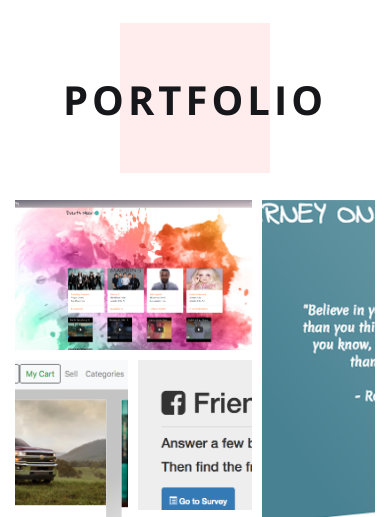
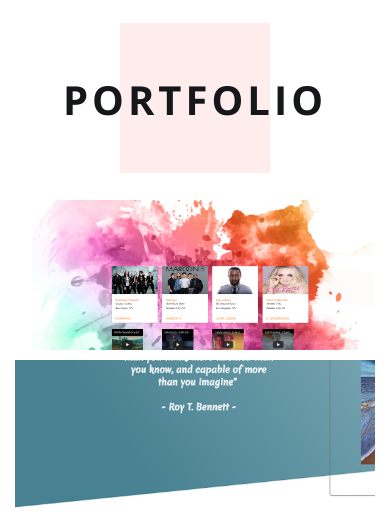
Before and after one commit to KaseemJ/BrandingPortfolio, a PHP site: page / in a window 390 px wide; the page is wider, and only the part inside the window is pictured. Shown: the part 2251-2768 px from the top of that part. Run offline with PHP 8.4, Linux system fonts and the light colour scheme; some libraries are stand-ins or nearby versions.

Commit message:
queries completed psection

```diff
--- a/css/portfolio-section.css
+++ b/css/portfolio-section.css
@@ -185,10 +185,76 @@
 
 /* tablets */
 @media only screen and (max-width: 960px) {
-
+    #portfolio-section .portfolio-container {
+        display: grid;
+        grid-template-columns: 1fr 1fr;
+        grid-template-rows: 150px 150px 150px 150px 150px 150px 150px 150px;
+        grid-gap: 10px;
+    }
+    #portfolio-section .portfolio-container .box.image1 {
+        grid-column: 1 / 2;
+        grid-row: 1 / 3;
+    }
+    #portfolio-section .portfolio-container .box.image2 {
+        grid-column: 2 / 3;
+        grid-row: 1 / 3;
+    }
+    #portfolio-section .portfolio-container .box.image3 {
+        grid-column: 1 / 2;
+        grid-row: 3 / 5;
+    }
+    #portfolio-section .portfolio-container .box.image4 {
+        grid-column: 2 / 3;
+        grid-row: 3 / 5;
+    }
+    #portfolio-section .portfolio-container .box.image5 {
+        grid-column: 1 / 2;
+        grid-row: 5 / 7;
+    }
+    #portfolio-section .portfolio-container .box.image6 {
+        grid-column: 2 / 3;
+        grid-row: 5 / 7;
+    }
+    #portfolio-section .portfolio-container .box.image7 {
+        grid-column: 1 / 4;
+        grid-row: 7 / 9;
+    }
 }
 
 /* phones */
 @media only screen and (max-width: 767px) {
-
+    #portfolio-section .portfolio-container {
+        display: grid;
+        grid-template-columns: 1fr 1fr;
+        grid-template-rows: 150px 150px 150px 150px 150px 150px 150px;
+        grid-gap: 10px;
+    }
+    #portfolio-section .portfolio-container .box.image1 {
+        grid-column: 1 / 4;
+        grid-row: 1 / 2;
+    }
+    #portfolio-section .portfolio-container .box.image2 {
+        grid-column: 1 / 4;
+        grid-row: 2 / 3;
+    }
+    #portfolio-section .portfolio-container .box.image3 {
+        grid-column: 1 / 4;
+        grid-row: 3 / 4;
+    }
+    #portfolio-section .portfolio-container .box.image4 {
+        grid-column: 1 / 4;
+        grid-row: 4 / 5;
+    }
+    #portfolio-section .portfolio-container .box.image5 {
+        grid-column: 1 / 4;
+        grid-row: 5 / 6;
+    }
+    #portfolio-section .portfolio-container .box.image6 {
+        grid-column: 1 / 4;
+        grid-row: 6 / 7;
+    }
+    #portfolio-section .portfolio-container .box.image7 {
+        grid-column: 1 / 4;
+        grid-row: 7 / 8;
+    }
 }
```
